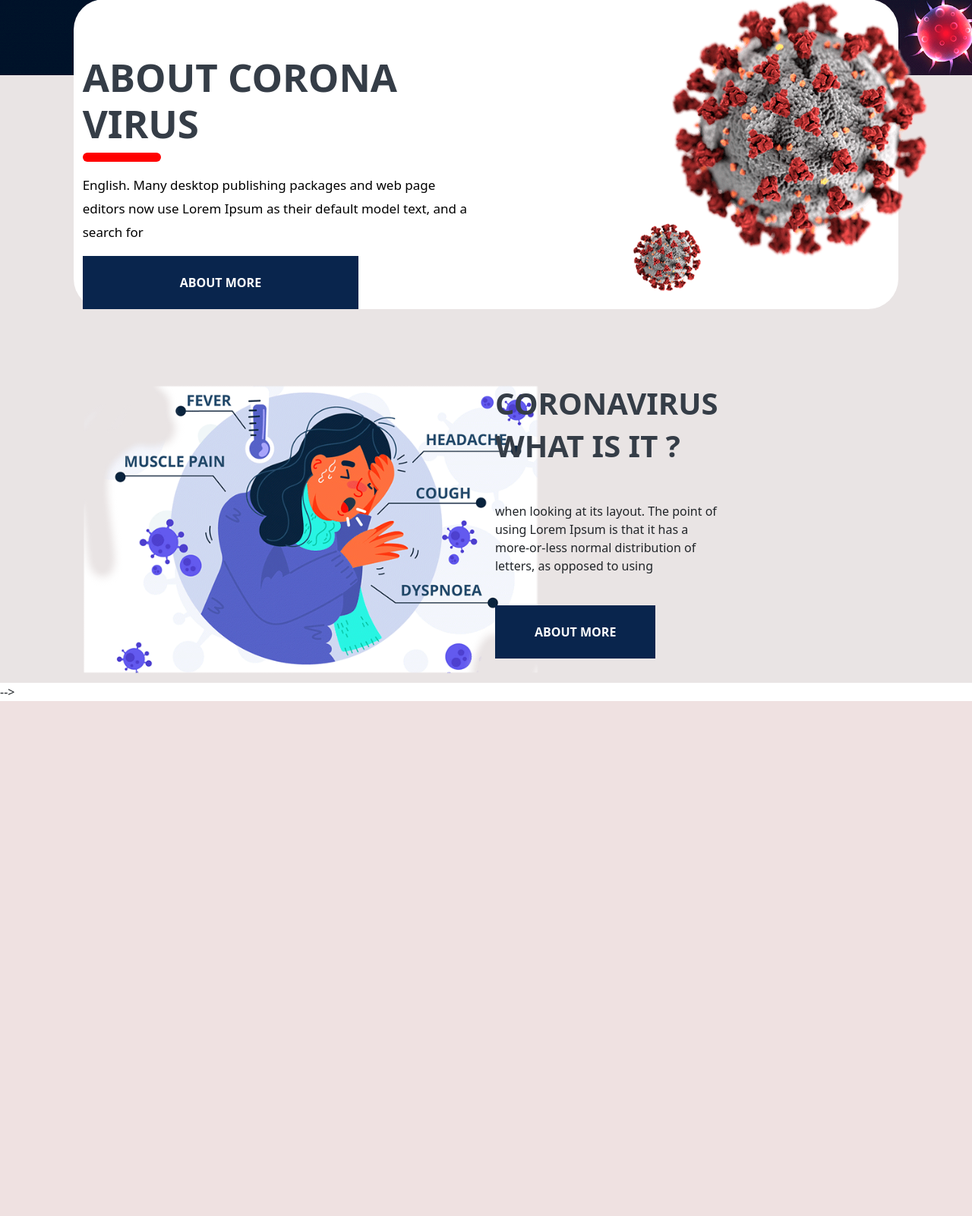
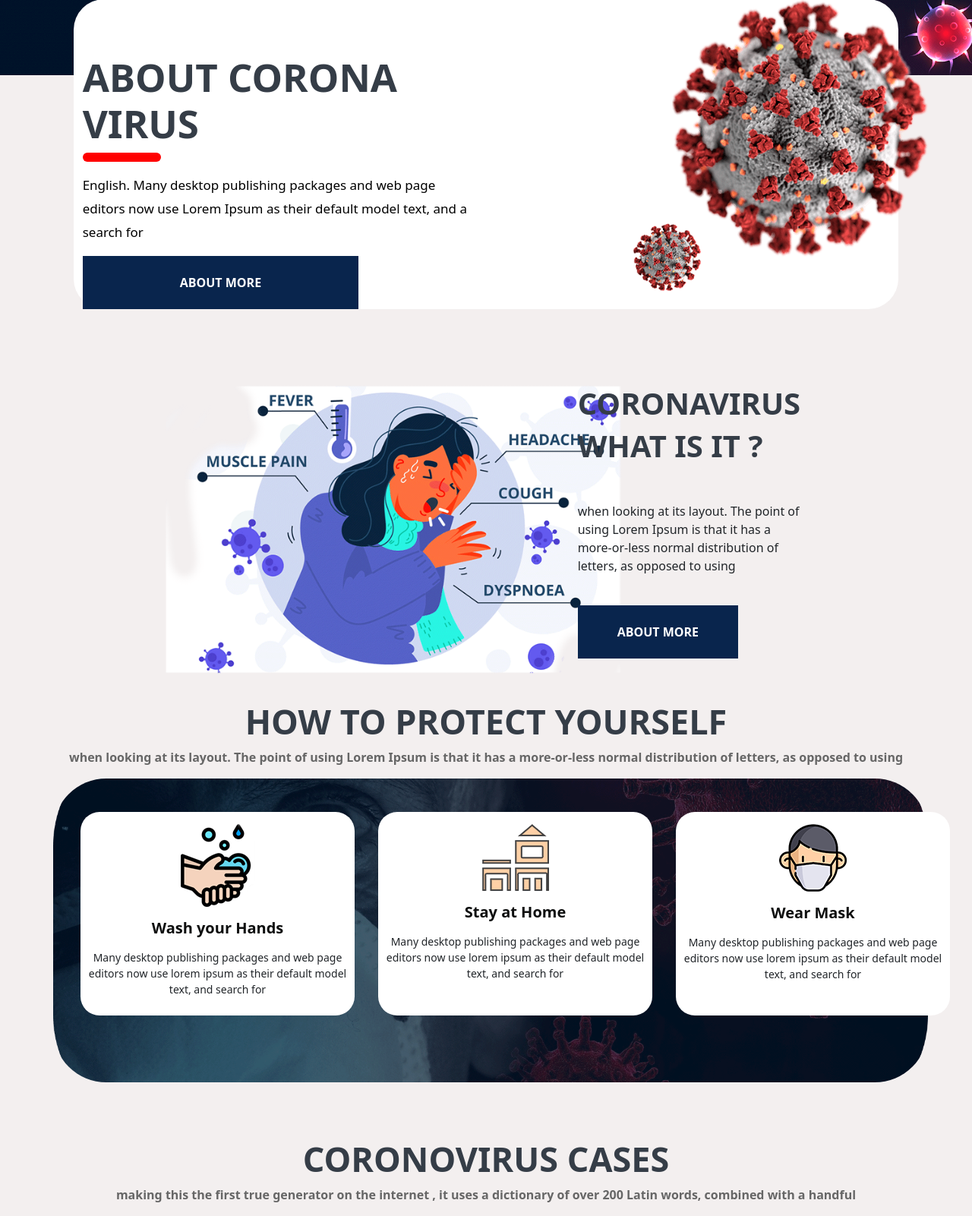
Before and after one commit to Samuel-Gbadamosi/CoronaWebsite, a PHP site: page / in a window 1280 px wide. Shown: the part 474-2075 px from the top of the page at 76% size. Before the commit the page ends 1397 px from the top, so only its background shows below. Run offline with PHP 8.4, Linux system fonts and the light colour scheme; some libraries are stand-ins or nearby versions.

Commit message:
updates html and styles

```diff
--- a/corona/index.html
+++ b/corona/index.html
@@ -60,7 +60,7 @@
     <!-- header ends -->
     <!-- main starts here -->
     <main>
-
+        <!-- first section starts here -->
         <section class="sect1 pt-5">
             <div class="row">
                 <div class="col-3 offset-6">
@@ -121,6 +121,8 @@
             </div>
 
         </section>
+                <!-- first section ends here -->
+                        <!-- second section starts here -->
         <section class="sect2">
 
             <div class=" row">
@@ -147,7 +149,7 @@
 
             </div>
             <div class="row">
-                <div class="col-4 offset-1">
+                <div class="col-4 offset-2">
                     <img style="height: 380px;" src="fever.png" alt="">
 
                 </div>
@@ -167,6 +169,65 @@
             </div>
 
         </section>
+                <!-- second section ends here -->
+
+        <section class=" pt-4 " style="background-color: #f3efef;">
+            <div class="row text-center">
+                <h1 class="jojo">HOW TO PROTECT YOURSELF</h1>
+                <p style="font-weight: 600; color:#666;">when looking at its layout. The point of using Lorem Ipsum is that it has a more-or-less normal distribution of letters, as opposed to using</p>
+
+            </div>
+        </section>
+        <!-- sect 6 starts here -->
+        <section class="sect6">
+            <div class="jumi">
+                <div class="row">
+                    <div class="col-4">
+
+                        <div class="box1 text-center pt-3">
+                            <img class="pb-3" src="wash1.png" alt="">
+                            <h5 style="font-weight: 700; color: #0d0e0e;">Wash your Hands</h5>
+                            <p class="pt-2">Many desktop publishing packages and web page editors now use lorem ipsum as their default model text, and search for</p>
+
+                        </div>
+                    </div>
+                    <div class="col-4">
+
+                        <div class="box1 text-center pt-3">
+                            <img class="pb-3" src="wash2.png" alt="">
+                            <h5 style="font-weight: 700; color: #0d0e0e;">Stay at Home</h5>
+                            <p class="pt-2">Many desktop publishing packages and web page editors now use lorem ipsum as their default model text, and search for</p>
+
+
+                        </div>
+                    </div>
+                    <div class="col-4">
+
+                        <div class="box1 text-center pt-3">
+                            <img class="pb-3" src="wash3.png" alt="">
+                            <h5 style="font-weight: 700; color: #0d0e0e;">Wear Mask</h5>
+                            <p class="pt-2">Many desktop publishing packages and web page editors now use lorem ipsum as their default model text, and search for</p>
+
+
+                        </div>
+                    </div>
+
+
+                </div>
+
+
+            </div>
+
+        </section>
+                <!-- section6  ends here -->
+
+        <section class=" pt-4 " style="background-color: #f3efef;">
+            <div class="row text-center">
+                <h1 class="jojo">CORONOVIRUS CASES</h1>
+                <p style="font-weight: 600; color:#666;">making this the first true generator on the internet , it uses a dictionary of over 200 Latin words, combined with a handful</p>
+
+            </div>
+        </section>
 
     </main>
     <!-- main ends here -->
@@ -176,7 +237,7 @@
     </footer>
      <script src="https://code.jquery.com/jquery-3.2.1.slim.min.js" integrity="sha384-KJ3o2DKtIkvYIK3UENzmM7KCkRr/rE9/Qpg6aAZGJwFDMVNA/GpGFF93hXpG5KkN" crossorigin="anonymous"></script>
 <script src="https://cdn.jsdelivr.net/npm/popper.js@1.12.9/dist/umd/popper.min.js" integrity="sha384-ApNbgh9B+Y1QKtv3Rn7W3mgPxhU9K/ScQsAP7hUibX39j7fakFPskvXusvfa0b4Q" crossorigin="anonymous"></script>
-<script src="https://cdn.jsdelivr.net/npm/bootstrap@4.0.0/dist/js/bootstrap.min.js" integrity="sha384-JZR6Spejh4U02d8jOt6vLEHfe/JQGiRRSQQxSfFWpi1MquVdAyjUar5+76PVCmYl" crossorigin="anonymous"></script> -->
+<script src="https://cdn.jsdelivr.net/npm/bootstrap@4.0.0/dist/js/bootstrap.min.js" integrity="sha384-JZR6Spejh4U02d8jOt6vLEHfe/JQGiRRSQQxSfFWpi1MquVdAyjUar5+76PVCmYl" crossorigin="anonymous"></script>
     <!-- footer ends here  -->
 
 </body>
--- a/corona/style.css
+++ b/corona/style.css
@@ -71,7 +71,7 @@ main{
 
 .sect2{
     height: 800px;
-    background-color:#e9e4e4;
+    background-color:#f3efef;
 }
 
 .goli{
@@ -133,3 +133,47 @@ main{
 .lo{
     margin-top: 50px;
 }
+
+
+
+.jojo{
+    text-transform: uppercase;
+    font-size: 45px;
+    color: #353d47;
+    font-weight: 700;
+}
+
+.jojo p{
+    color: red;
+}
+
+.sect6{
+    height: 450px;
+    background-color: #f3efef;
+}
+
+.jumi{
+    background-image: url('jumi2.png');
+    background-repeat: no-repeat;
+    background-size: cover;
+    background-position: right;
+    height: 400px;
+    width: 90%;
+    border-radius:70px;
+    margin-left: 70px;
+
+}
+
+.box1{
+    height: 268px;
+    background-color: white;
+    width: 361px;
+    border-radius: 25px;
+    position: relative;
+    top: 44px;
+    left:36px;
+}
+.box1 p{
+    font-size: 14px;
+    font-weight: 500;
+}
```
